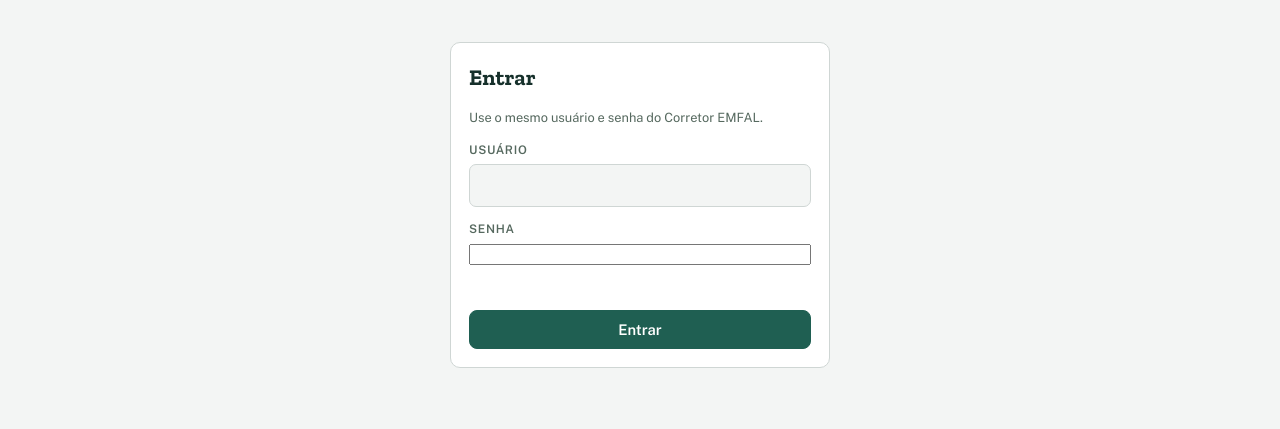
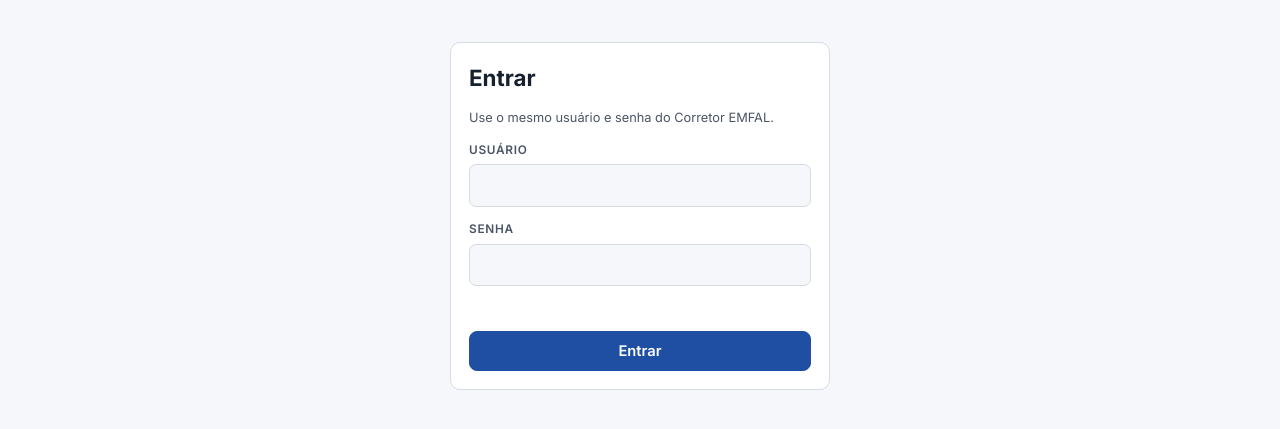
Before and after one commit to emfalped-source/ocorrencias, a plain HTML site: page index.html in a window 1280 px wide. Shown: the part 67-496 px from the top of the page. Drawn offline with nearby package versions, Linux system fonts and the light colour scheme.

Commit message:
Cores e fonte do Super App EMFAL (azul e branco, Inter)
Só aparência: variáveis de cor, fonte e cor do ícone/barra. Documentos
impressos e exportados continuam com a formatação institucional.

Co-Authored-By: Claude Opus 5.5 <noreply@anthropic.com>
Claude-Session: https://claude.ai/code/session_013Pds359kTJeL2Rb35dwbXd

```diff
--- a/index.html
+++ b/index.html
@@ -4,7 +4,7 @@
 <meta charset="utf-8">
 <meta name="viewport" content="width=device-width,initial-scale=1,viewport-fit=cover">
 <title>Ocorrências EMFAL</title>
-<meta name="theme-color" content="#1f5f52">
+<meta name="theme-color" content="#1E4FA3">
 <link rel="manifest" href="manifest.webmanifest">
 <link rel="icon" href="icone-192.png">
 <link rel="apple-touch-icon" href="icone-192.png">
@@ -184,6 +184,14 @@ table.rank tr:hover td{background:var(--surface-2)}
   .adv-page:last-child{break-after:auto;page-break-after:auto}
   .adv-page .adv{width:105mm;height:148mm;border:.2mm dashed #888}
 }
+</style>
+<!-- tema-emfal: mesmas cores do Super App EMFAL (azul e branco), sempre claro -->
+<link rel="preconnect" href="https://fonts.googleapis.com">
+<link rel="stylesheet" href="https://fonts.googleapis.com/css2?family=Inter:wght@400;500;600;700;800&display=swap">
+<style id="tema-emfal">
+:root,:root[data-theme],:root:not([data-theme]){color-scheme:light!important;--bg:#F5F7FA!important;--surface:#FFFFFF!important;--surface-2:#EEF2F7!important;--line:#D5DBE3!important;--ink:#16202E!important;--muted:#4A5565!important;--accent:#1E4FA3!important;--accent-ink:#FFFFFF!important;--focus:#1E4FA3!important;--leve:#1B7F4B!important;--leve-bg:#E3F4EA!important;--f-display:Inter,system-ui,-apple-system,"Segoe UI",Roboto,sans-serif!important;--f-body:Inter,system-ui,-apple-system,"Segoe UI",Roboto,sans-serif!important;--f-mono:Inter,system-ui,-apple-system,"Segoe UI",Roboto,sans-serif!important;}
+.doc h1,.doc h2,.doc h3,.doc legend{font-family:inherit}.pts{font-variant-numeric:tabular-nums}
+input[type=password]{font:inherit;color:var(--ink);background:var(--bg);border:1px solid var(--line);border-radius:7px;padding:9px 11px;width:100%;min-width:0}
 </style>
 </head>
 <body>
```
Also changed, not shown: manifest.webmanifest.
